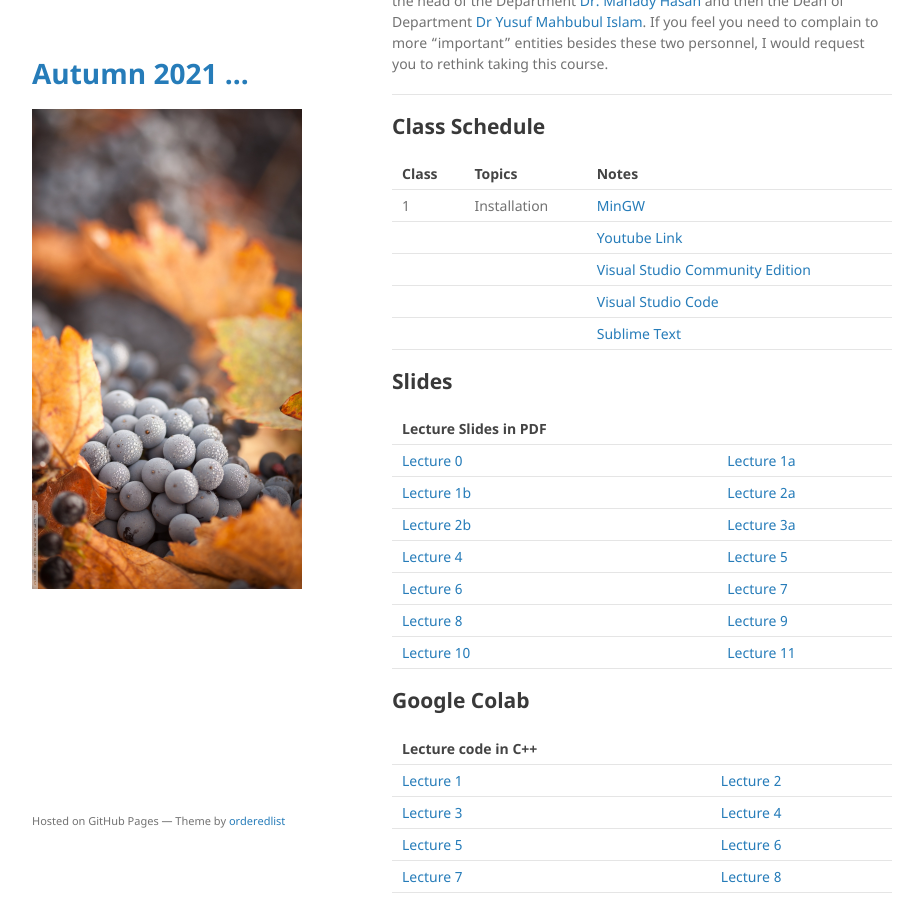
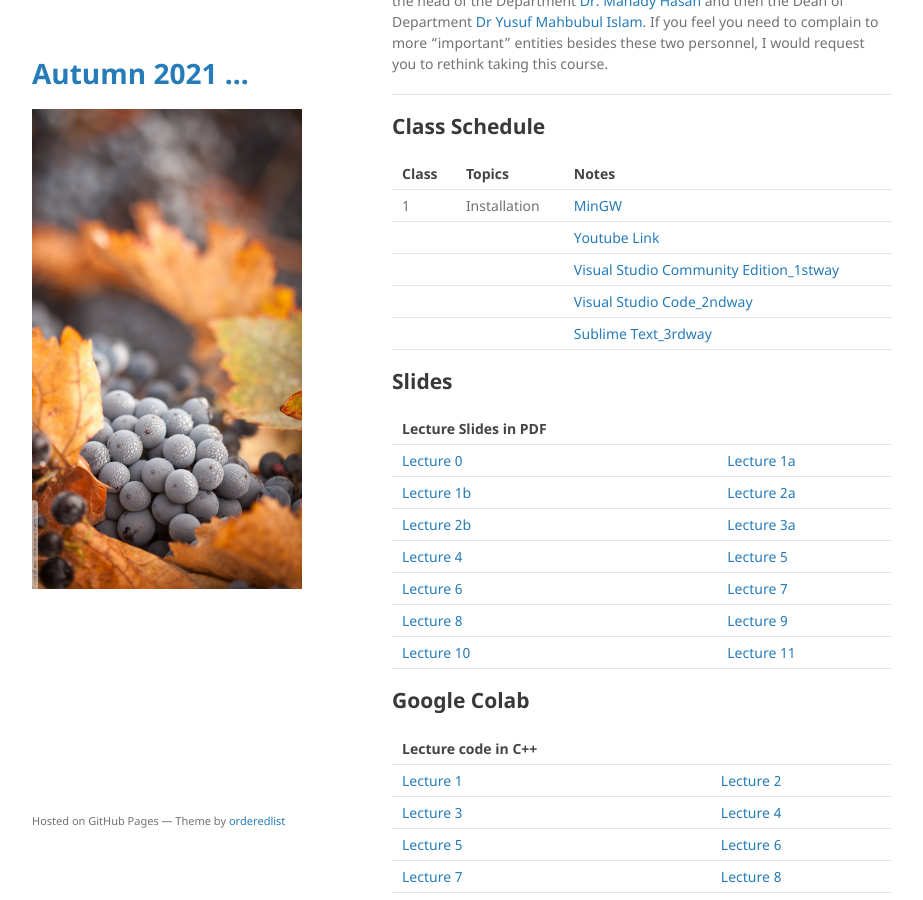
Before and after one commit to mohammadmotiurrahman/mohammadmotiurrahman.github.io, a Jekyll site: the page built from cse203_5/index.md, in a window 1280 px wide and 900 px high, scrolled down 1940 px. Shown: the whole window, without its empty margins (178-1101 px from the left). Built offline with Jekyll 4.4.1, drawn with Linux system fonts in a browser that asks for light colours; our own code applies the rules of GitHub Pages for plain Markdown files.

Commit message:
Update index.md

```diff
--- a/cse203_5/index.md
+++ b/cse203_5/index.md
@@ -68,9 +68,9 @@ environment will force me to not evaluate your exam copies.
 |:--------|:-------------|:---------------------------------------------------------------------------------------------------------------|
 | 1       | Installation | [MinGW](https://drive.google.com/file/d/1WfPqvXIQ9ImnaKR7J7J3UnXzxPoBlpZH/view)                                |
 |         |              | [Youtube Link](https://youtu.be/GIVYwN5Mx3U)                                                                                               |
-|         |              | [Visual Studio Community Edition](https://visualstudio.microsoft.com/free-developer-offers/)                   |
-|         |              | [Visual Studio Code](https://code.visualstudio.com/?wt.mc_id=vscom_downloads)                                  |
-|         |              | [Sublime Text](https://www.sublimetext.com/)                                                                   |
+|         |              | [Visual Studio Community Edition_1stway](https://visualstudio.microsoft.com/free-developer-offers/)                   |
+|         |              | [Visual Studio Code_2ndway](https://code.visualstudio.com/?wt.mc_id=vscom_downloads)                                  |
+|         |              | [Sublime Text_3rdway](https://www.sublimetext.com/)                                                                   |
 
 
 
```
